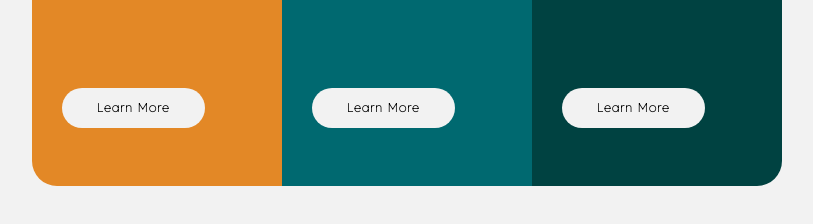
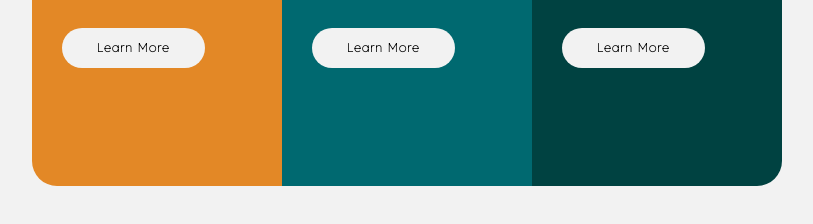
Before and after one commit to mdsameer1992/3-column-preview, a plain HTML site: page index.html in a window 1280 px wide. Shown: the part 414-638 px from the top of the page, without its empty margins (233-1046 px from the left). Drawn offline with Linux system fonts and the light colour scheme.

Commit message:
Update index.html

```diff
--- a/index.html
+++ b/index.html
@@ -65,7 +65,7 @@
             color: initial;
             width: 75%;
             height: 40px;
-            margin: 80px 0px 10% 0px;
+            margin: 20px 0px 10% 0px;
         }
 
         button:hover {
```
